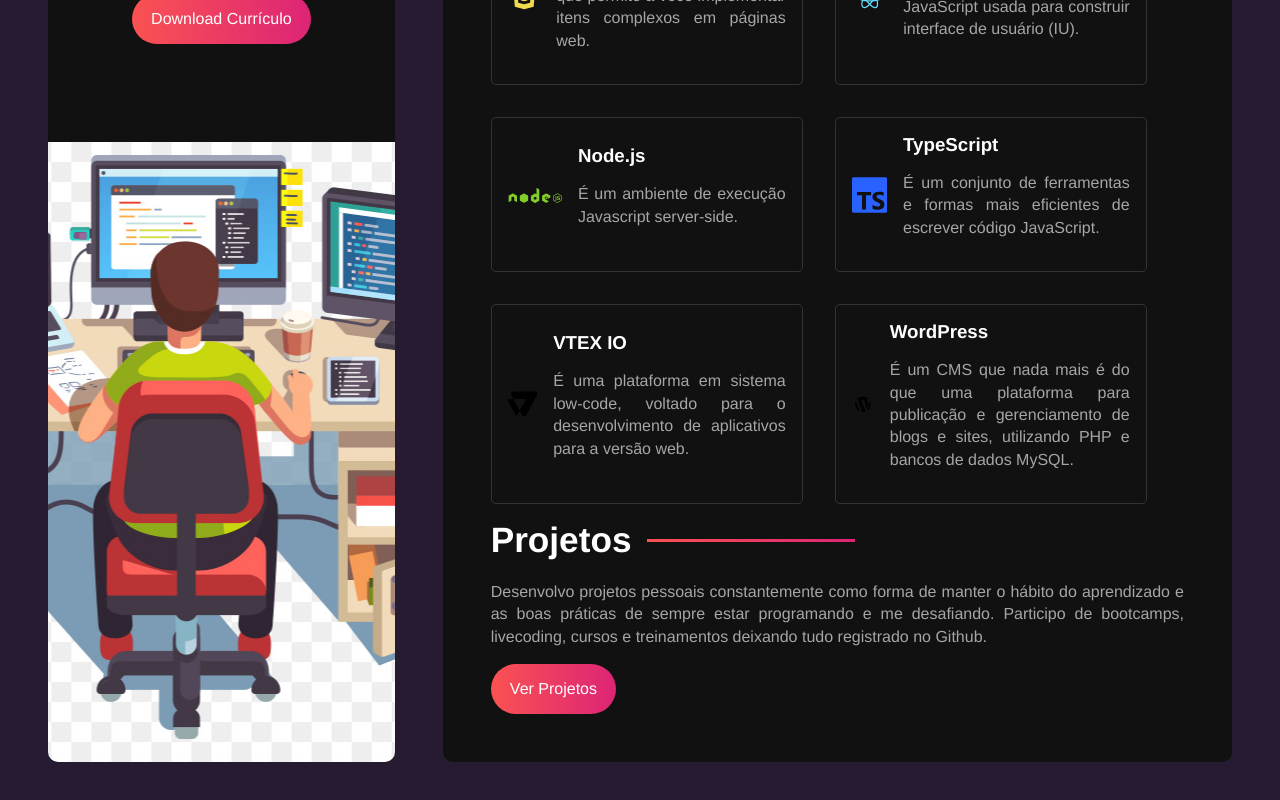
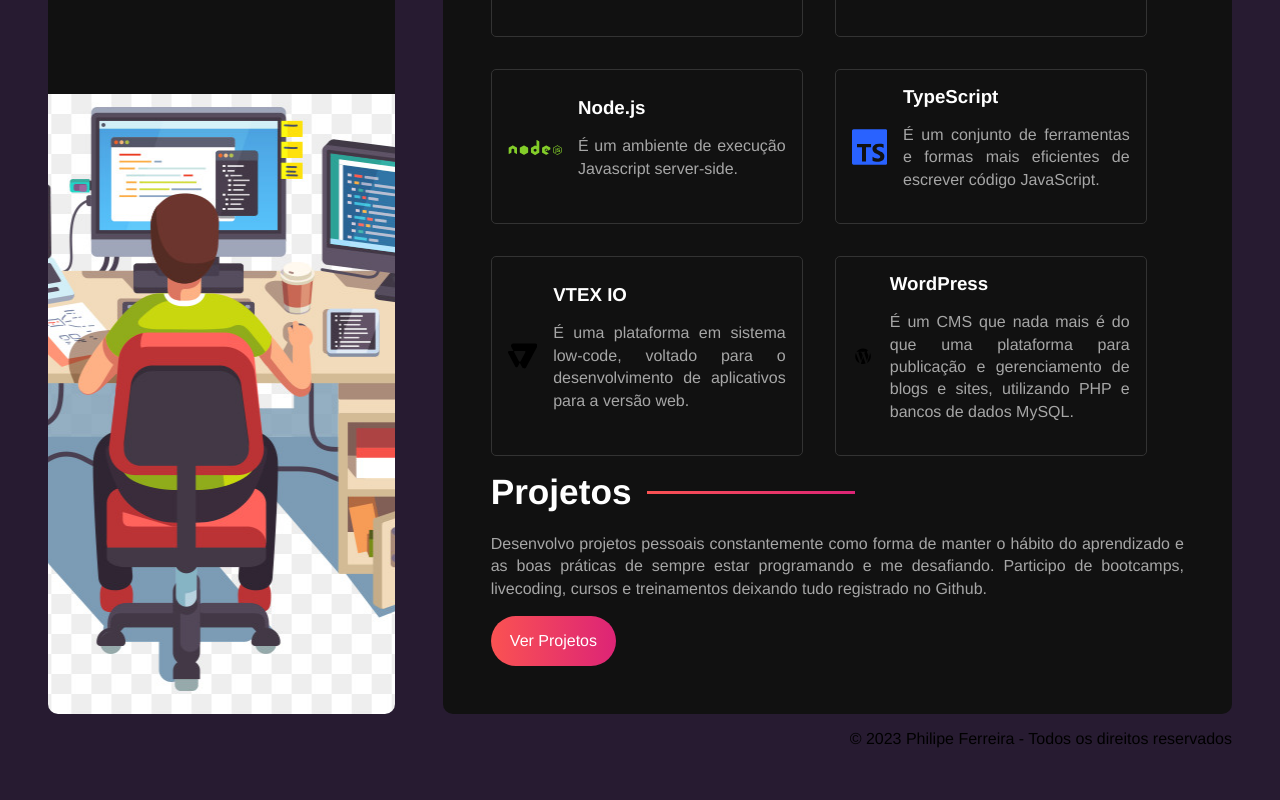
Before and after one commit to PhilipeF/site-portfolio, a React (Vite) app: page / in a window 1280 px wide. Shown: the part 964-1764 px from the top of the page. After the commit the page ends 1728 px from the top, so only its background shows below. Built offline with nearby package versions, Linux system fonts and the light colour scheme.

Commit message:
Feat: Adicionando o footer na pagina

```diff
--- /dev/null
+++ b/src/components/Footer.jsx
@@ -0,0 +1,9 @@
+import '../styles/components/footer.sass';
+
+const Footer = () => {
+  return (
+    <p className="footer">© 2023 Philipe Ferreira - Todos os direitos reservados</p>
+  )
+}
+
+export default Footer
--- a/src/components/MainContent.jsx
+++ b/src/components/MainContent.jsx
@@ -3,6 +3,7 @@
 import ProjectsContainer from './ProjectsContainer';
 
 import '../styles/components/maincontent.sass'
+import Footer from './Footer';
 
 const MainContent = () => {
     return (
--- a/src/main.jsx
+++ b/src/main.jsx
@@ -3,9 +3,11 @@
 import App from './App'
 
 import './styles/main.sass'
+import Footer from './components/Footer'
 
 ReactDOM.createRoot(document.getElementById('root')).render(
   <React.StrictMode>
     <App />
+    <Footer />
   </React.StrictMode>,
 )
--- a/src/styles/components/app.sass
+++ b/src/styles/components/app.sass
@@ -3,7 +3,7 @@
 #portifolio
     display: flex
     flex-wrap: wrap
-    padding: 3rem
+    padding: 0 3rem
     gap: 3rem
 
     h1
@@ -14,10 +14,16 @@
         -webkit-background-clip: text
         -webkit-text-fill-color: transparent
 
+    .footer
+        display: flex
+        flex-direction: flex-end
+        padding: 1rem
+
 @media ( max-width: variables.$mobile )
     #portifolio
         h1
             font-size: 4rem
             text-align: center
+            margin-top: 2rem
     #sidebar
         background-image: none
--- /dev/null
+++ b/src/styles/components/footer.sass
@@ -0,0 +1,4 @@
+.footer
+  display: flex
+  justify-content: flex-end
+  padding: 1rem 3rem
```
